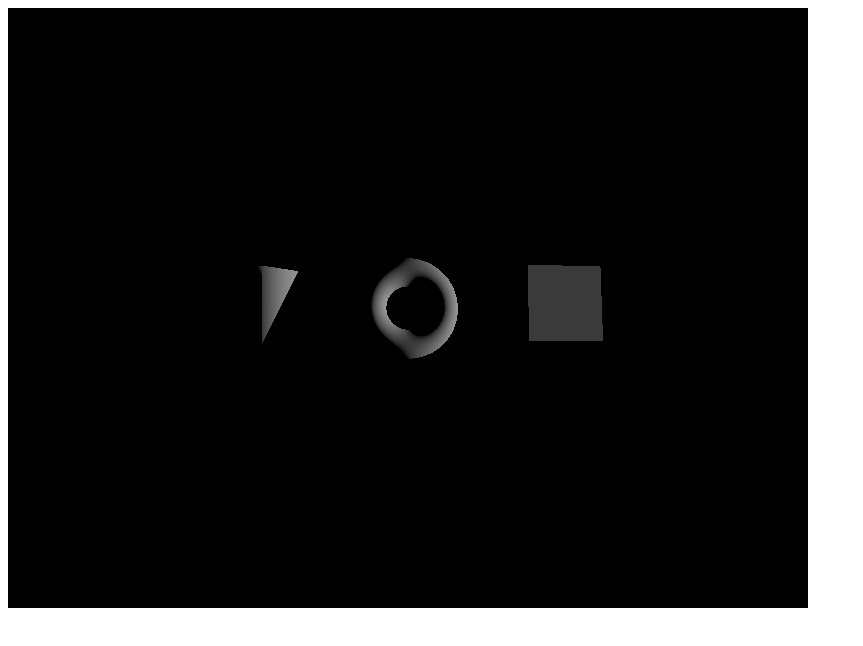
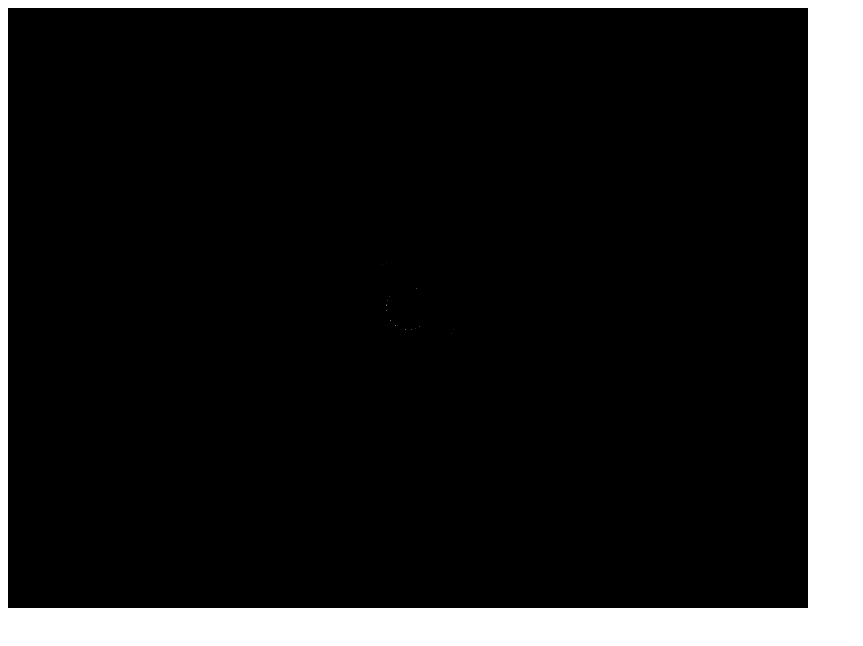
Before and after one commit to MiyasitaKinari/cg_report2, a plain HTML site: page sample1.html in a window 1280 px wide. Shown: the whole page, without its empty margins (0-863 px from the left). Drawn offline with nearby package versions, Linux system fonts and the light colour scheme.

Commit message:
Update sample1.html

```diff
--- a/sample1.html
+++ b/sample1.html
@@ -58,7 +58,7 @@
 
     // 平行光源1
     var directionalLight1 = new THREE.DirectionalLight(0xffffff);
-    directionalLight1.position.set(2, 0, 0);
+    directionalLight1.position.set(0, 0, -5);
     // シーンに追加
     scene.add(directionalLight1);
 
```
